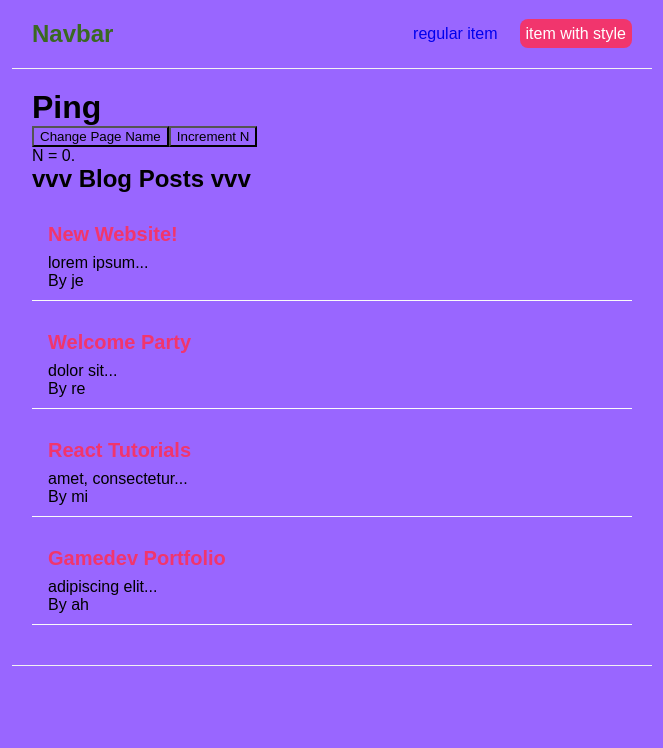
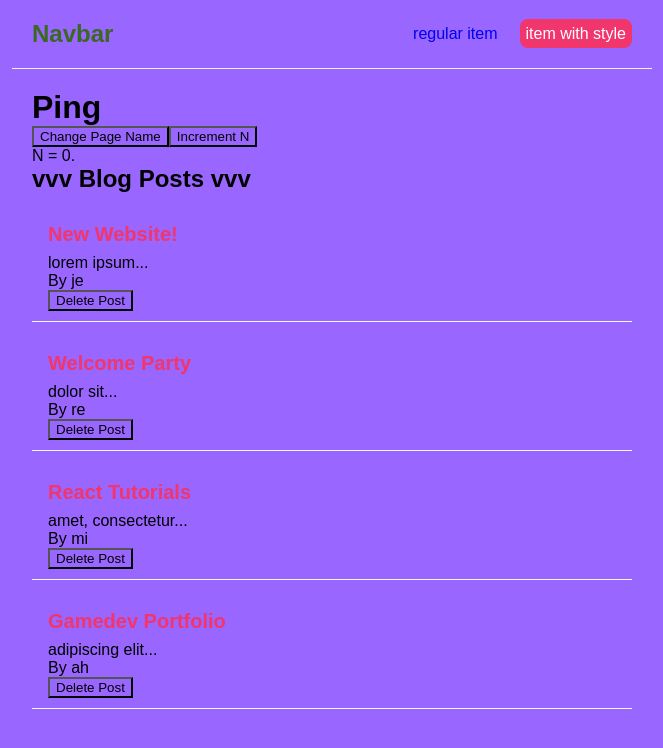
Before and after one commit to j-stillman/react-tutorial-project, a React (Create React App) app: page / in a window 1280 px wide. Shown: the top 748 px of the page, without its empty margins (308-971 px from the left). Built offline with nearby package versions, Linux system fonts and the light colour scheme.

Commit message:
Passing functions as props to delete blog posts in a list

```diff
--- a/src/BlogList.js
+++ b/src/BlogList.js
@@ -4,11 +4,13 @@
 import { useState } from 'react';
 
 //const BlogList = (props) => {             // One way of receiving props. Another more efficient way is shown below
-const BlogList = ({blogs, title}) => {
+const BlogList = ({blogs, title, handleDelete}) => {
 
     // Using this more efficient way of receiving props, we do not need to declare them as variables
     //const blogs = props.blogs;
     //const title = props.title;
+
+
 
     // In order to display each of these blog post previews, we need to use the map function.
     // blogs.map has an array as the caller, and uses an anonymous function. It seems similar to
@@ -27,6 +29,11 @@ const BlogList = ({blogs, title}) => {
                         <h3>{ blog.title }</h3>
                         <p>{ blog.body }</p>
                         <p>By { blog.author }</p>
+                        <button onClick={() => {
+                            // Call the handleDelete function with the corresponding blog's id as the argument.
+                            // Recall that this div is one of many, and blog.id represents the CURRENT div and nothing more.
+                            handleDelete(blog.id);
+                        }}>Delete Post</button>
                     </div>
                 ))
             }
--- a/src/Home.js
+++ b/src/Home.js
@@ -55,6 +55,23 @@ const Home = () => {
         { title: "Gamedev Portfolio", body: "adipiscing elit...", author: "ah", id: 4 }
     ]);
 
+    // Method to delete a blog post by id. This will be passed into BlogList as a prop
+    const blogDelete = (id) => {
+        console.log(`Blog id ${id} is to be deleted.`);
+
+        // To "delete" a blog post by id, we will use the filter method to create a copy of
+        // the blogs array WITHOUT the blog with the passed-in id.
+        const newBlogs = blogs.filter((blog) => (blog.id != id));
+
+        // Following that, we use the useState method to set the blogs array to the copy.
+        // (This seems kinda slow though considering we have to do a lot of copying.
+        // What if we had millions of posts? Wouldn't this take forever?)
+        // I suppose it just comes down to using the right data structure, as simple
+        // arrays aren't known for being easy to remove elements from.
+        setBlogs(newBlogs);
+
+    }
+
     return (
         <div className="home">
             <h1>{ title }</h1>
@@ -75,7 +92,7 @@ const Home = () => {
             <p>N = { clicks }.</p>
 
             {/* We will add a BlogList object below which I have turned into its own component */}
-            <BlogList blogs={ blogs } title={ "vvv Blog Posts vvv" } />
+            <BlogList blogs={ blogs } title={ "vvv Blog Posts vvv" } handleDelete={ blogDelete } />
         </div>
     );
 }
```
